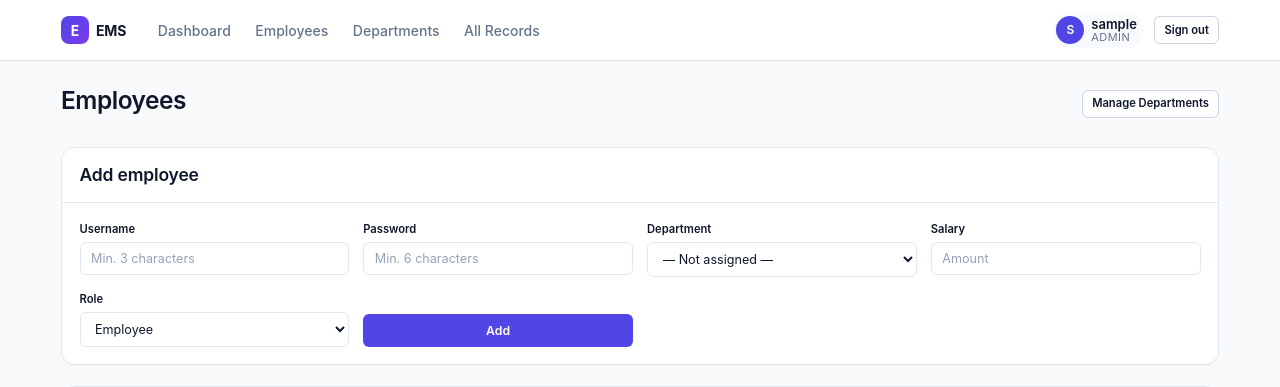
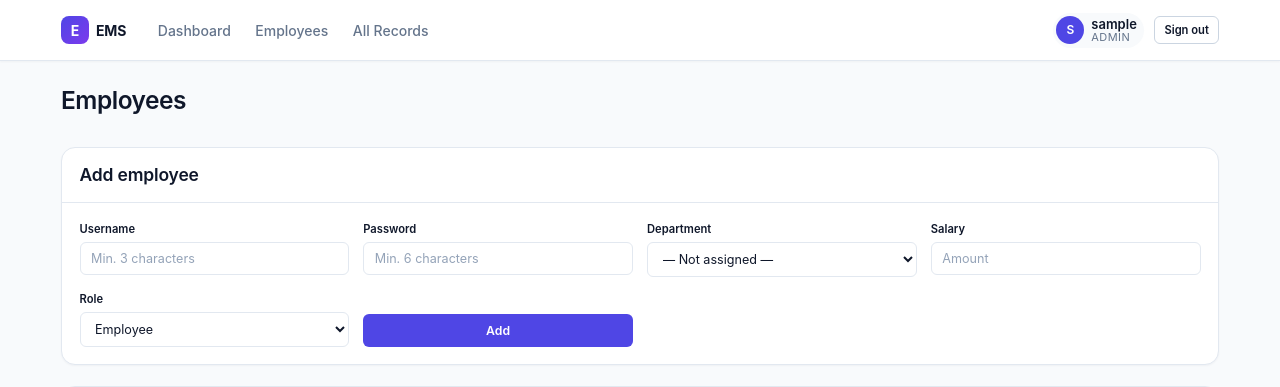
Before and after one commit to Axxelium/ITP2-Final-exam, a Flask app: page /admin/users in a window 1280 px wide. Shown: the top 387 px of the page. Run offline with Flask 3, Linux system fonts and the light colour scheme; the visitor is signed in with stand-in values (Sample User, id 1).

Commit message:
файнал фикс 5

```diff
--- a/admin-panel/controllers/admin.py
+++ b/admin-panel/controllers/admin.py
@@ -158,33 +158,6 @@ class AdminController:
                                pages     = pages,
                                total     = total)
 
-    def departments(self):
-        return render_template('admin/departments.html',
-                               departments=self.db.get_all_departments())
-
-    def departments_create(self):
-        name = request.form.get('name', '').strip()
-        if not name:
-            flash('Department name is required', 'error')
-            return redirect(url_for('admin.departments'))
-        self.db.save_department({'id': str(uuid.uuid4()), 'name': name})
-        flash(f'Department "{name}" created', 'success')
-        return redirect(url_for('admin.departments'))
-
-    def departments_edit(self, dept_id):
-        name = request.form.get('name', '').strip()
-        if not name:
-            flash('Department name is required', 'error')
-            return redirect(url_for('admin.departments'))
-        self.db.update_department(dept_id, name)
-        flash('Department updated', 'success')
-        return redirect(url_for('admin.departments'))
-
-    def departments_delete(self, dept_id):
-        self.db.delete_department(dept_id)
-        flash('Department deleted', 'success')
-        return redirect(url_for('admin.departments'))
-
 
 _ctrl = AdminController()
 
@@ -222,23 +195,3 @@ def users_delete(user_id):
 @login_required(role='admin')
 def data():
     return _ctrl.data()
-
-@admin_bp.route('/departments')
-@login_required(role='admin')
-def departments():
-    return _ctrl.departments()
-
-@admin_bp.route('/departments/create', methods=['POST'])
-@login_required(role='admin')
-def departments_create():
-    return _ctrl.departments_create()
-
-@admin_bp.route('/departments/edit/<dept_id>', methods=['POST'])
-@login_required(role='admin')
-def departments_edit(dept_id):
-    return _ctrl.departments_edit(dept_id)
-
-@admin_bp.route('/departments/delete/<dept_id>', methods=['POST'])
-@login_required(role='admin')
-def departments_delete(dept_id):
-    return _ctrl.departments_delete(dept_id)
--- a/admin-panel/services/db_service.py
+++ b/admin-panel/services/db_service.py
@@ -96,42 +96,16 @@ class DatabaseService:
         data = self._load_records()
         self._save_records([r for r in data if r['user_id'] != user_id])
 
-    # ══ DEPARTMENTS ═══════════════════════════════════════════════
+    # ══ DEPARTMENTS (read-only — used to populate the dropdown) ════
 
     def _load_departments(self) -> list:
         with open(self.departments_path, 'r', encoding='utf-8') as f:
             return json.load(f)
 
-    def _save_departments(self, data: list):
-        with open(self.departments_path, 'w', encoding='utf-8') as f:
-            json.dump(data, f, indent=2, ensure_ascii=False)
-
     def get_all_departments(self) -> list[dict]:
         return self._load_departments()
 
-    def save_department(self, dept: dict):
-        data = self._load_departments()
-        data.append(dept)
-        self._save_departments(data)
-
-    def update_department(self, dept_id: str, name: str) -> bool:
-        data = self._load_departments()
-        for d in data:
-            if d['id'] == dept_id:
-                d['name'] = name
-                self._save_departments(data)
-                return True
-        return False
-
-    def delete_department(self, dept_id: str) -> bool:
-        data     = self._load_departments()
-        new_data = [d for d in data if d['id'] != dept_id]
-        if len(new_data) < len(data):
-            self._save_departments(new_data)
-            return True
-        return False
-
-    # ══ SUBSCRIBERS ═══════════════════════════════════════════════
+    # ══ SUBSCRIBERS (Telegram bot) ════════════════════════════════
 
     def _load_subscribers(self) -> list:
         with open(self.subscribers_path, 'r', encoding='utf-8') as f:
--- a/admin-panel/templates/admin/users.html
+++ b/admin-panel/templates/admin/users.html
@@ -4,9 +4,6 @@
 {% block content %}
 <div class="page-header">
   <h1>Employees</h1>
-  <a href="{{ url_for('admin.departments') }}" class="btn btn-secondary btn-sm">
-    Manage Departments
-  </a>
 </div>
 
 <div class="card" style="margin-bottom:1.5rem">
--- a/admin-panel/templates/base.html
+++ b/admin-panel/templates/base.html
@@ -61,7 +61,6 @@
   {% if session.get('role') == 'admin' %}
     <li><a href="{{ url_for('admin.dashboard') }}">Dashboard</a></li>
     <li><a href="{{ url_for('admin.users') }}">Employees</a></li>
-    <li><a href="{{ url_for('admin.departments') }}">Departments</a></li>
     <li><a href="{{ url_for('admin.data') }}">All Records</a></li>
   {% else %}
     <li><a href="{{ url_for('user.dashboard') }}">My Records</a></li>
```
Also changed, not shown: admin-panel/templates/admin/departments.html (deleted, +0 -103 lines).
